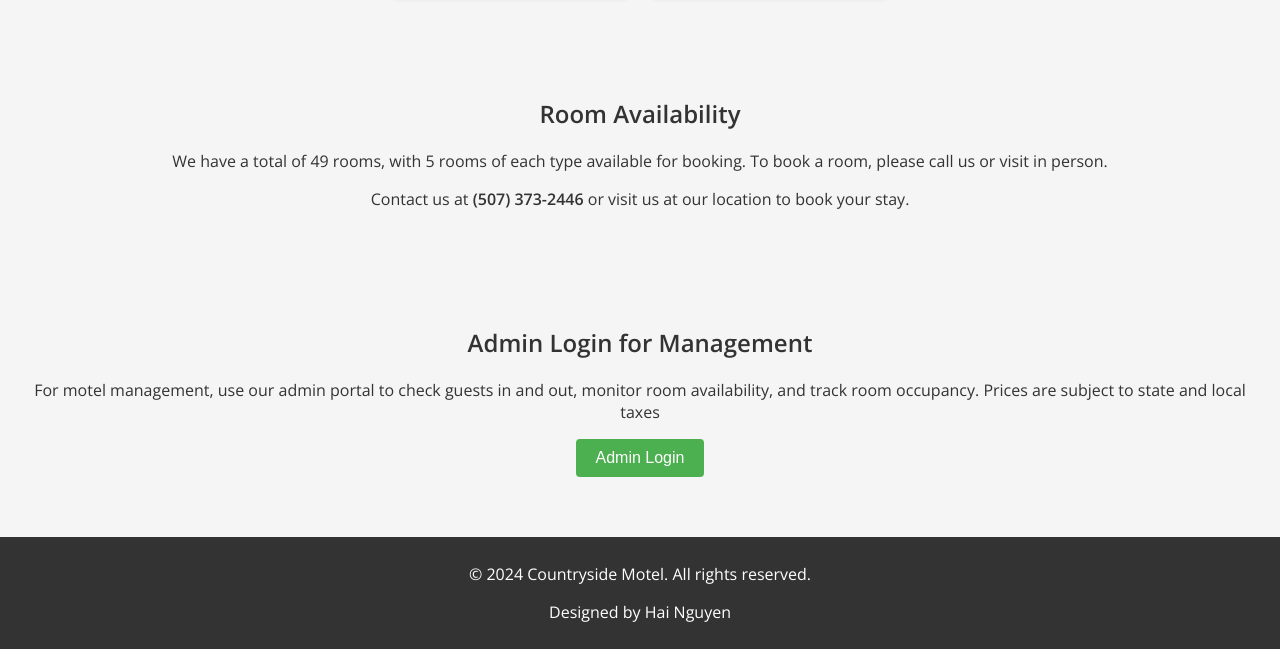
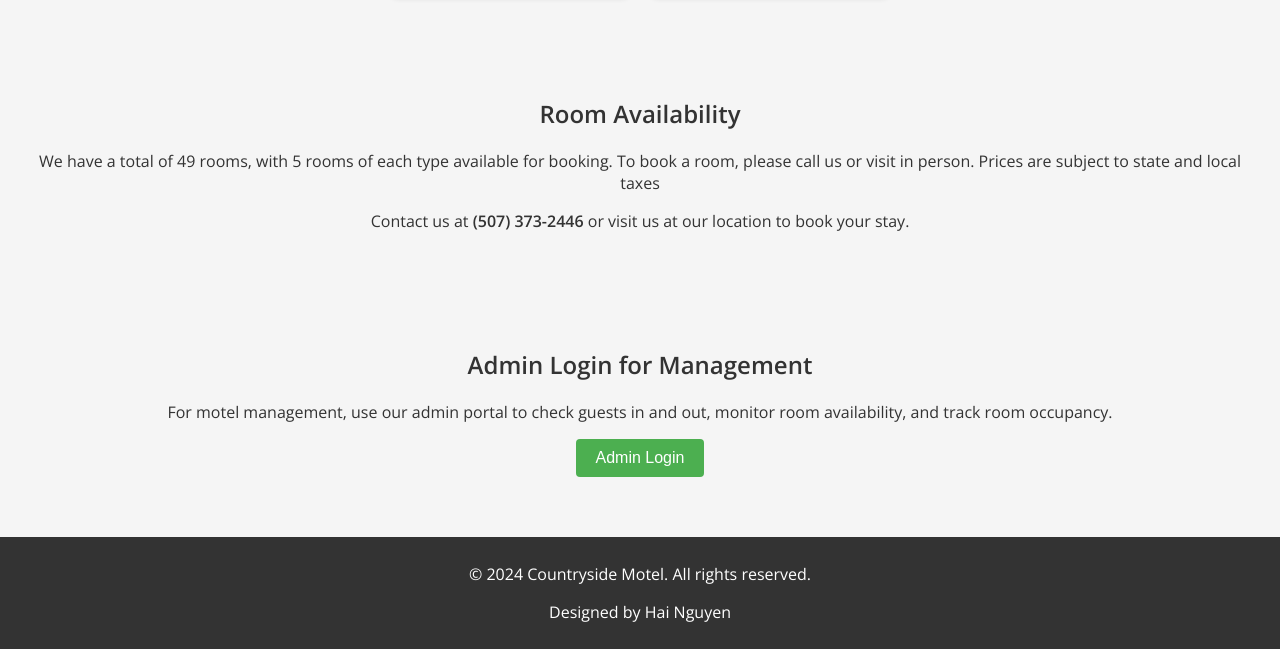
Before and after one commit to haiexcd/CountryInn-Website, a plain HTML site: page frontend/index.html in a window 1280 px wide. Shown: the part 2266-2915 px from the top of the page. Drawn offline with nearby package versions, Linux system fonts and the light colour scheme.

Commit message:
added prices are subject to taxes

```diff
--- a/frontend/index.html
+++ b/frontend/index.html
@@ -92,13 +92,13 @@
 
     <section id="availability">
         <h2>Room Availability</h2>
-        <p>We have a total of 49 rooms, with 5 rooms of each type available for booking. To book a room, please call us or visit in person.</p>
+        <p>We have a total of 49 rooms, with 5 rooms of each type available for booking. To book a room, please call us or visit in person. Prices are subject to state and local taxes</p>
         <p>Contact us at <strong>(507) 373-2446</strong> or visit us at our location to book your stay.</p>
     </section>
 
     <section id="admin-login">
         <h2>Admin Login for Management</h2>
-        <p>For motel management, use our admin portal to check guests in and out, monitor room availability, and track room occupancy. Prices are subject to state and local taxes</p>
+        <p>For motel management, use our admin portal to check guests in and out, monitor room availability, and track room occupancy.</p>
         <button id="admin-login-button">Admin Login</button>
     </section>
 
```
